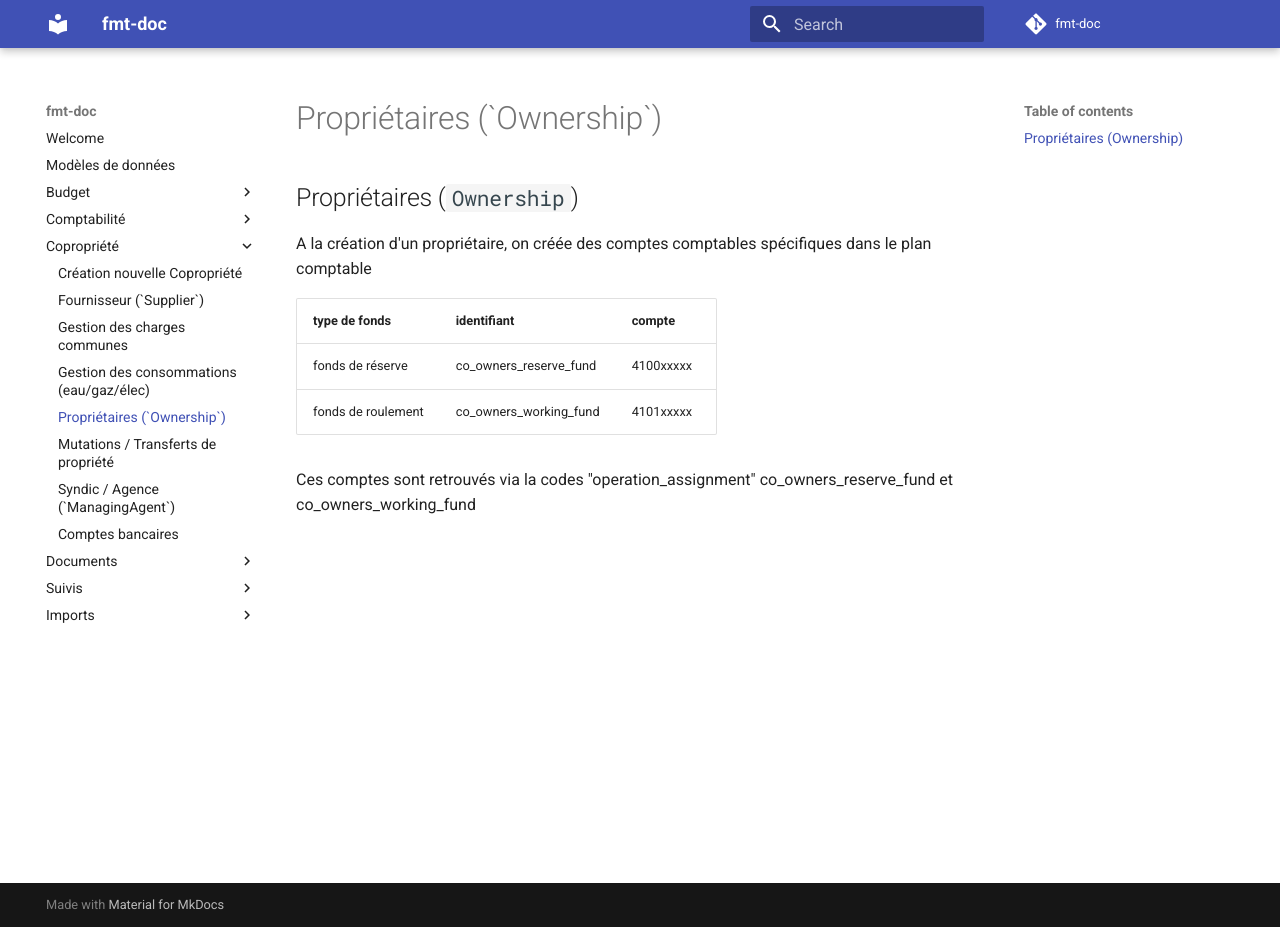
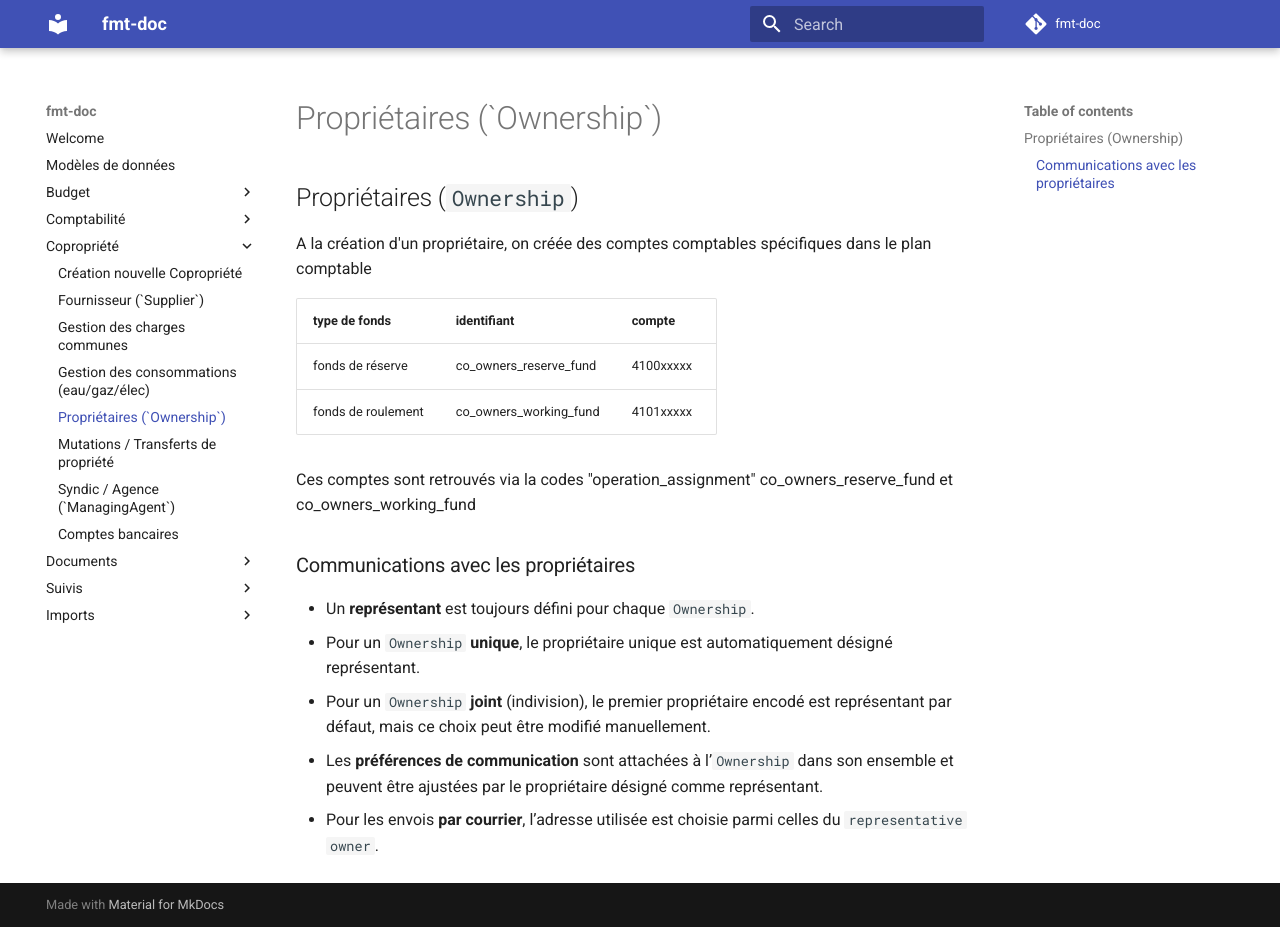
Before and after one commit to fmt-saas/fmt-doc, an MkDocs documentation site: the page built from docs/copropriete/proprietaires-ownership.md, in a window 1280 px wide and 927 px high. Built offline with MkDocs 1.6.1 and Material for MkDocs 9.7.7, drawn with Linux system fonts in a browser that asks for light colours; comment, search, counter and statistics services are not loaded.

Commit message:
Document ownership communications

```diff
--- a/docs/copropriete/proprietaires-ownership.md
+++ b/docs/copropriete/proprietaires-ownership.md
@@ -9,3 +9,11 @@ A la création d'un propriétaire, on créée des comptes comptables spécifique
 
 
 Ces comptes sont retrouvés via la codes "operation_assignment" co_owners_reserve_fund et co_owners_working_fund
+
+### Communications avec les propriétaires
+
+* Un **représentant** est toujours défini pour chaque `Ownership`.
+  * Pour un `Ownership` **unique**, le propriétaire unique est automatiquement désigné représentant.
+  * Pour un `Ownership` **joint** (indivision), le premier propriétaire encodé est représentant par défaut, mais ce choix peut être modifié manuellement.
+* Les **préférences de communication** sont attachées à l’`Ownership` dans son ensemble et peuvent être ajustées par le propriétaire désigné comme représentant.
+* Pour les envois **par courrier**, l’adresse utilisée est choisie parmi celles du `representative owner`.
```
